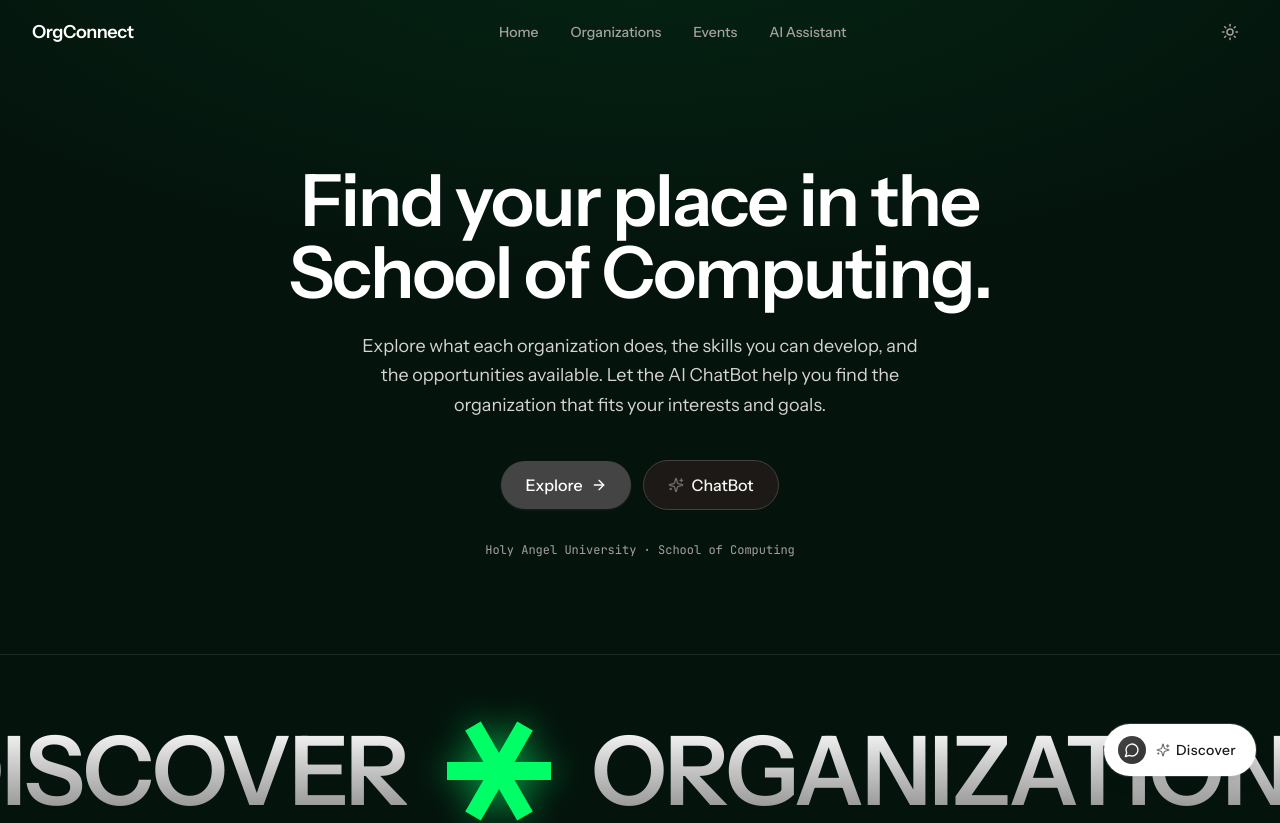
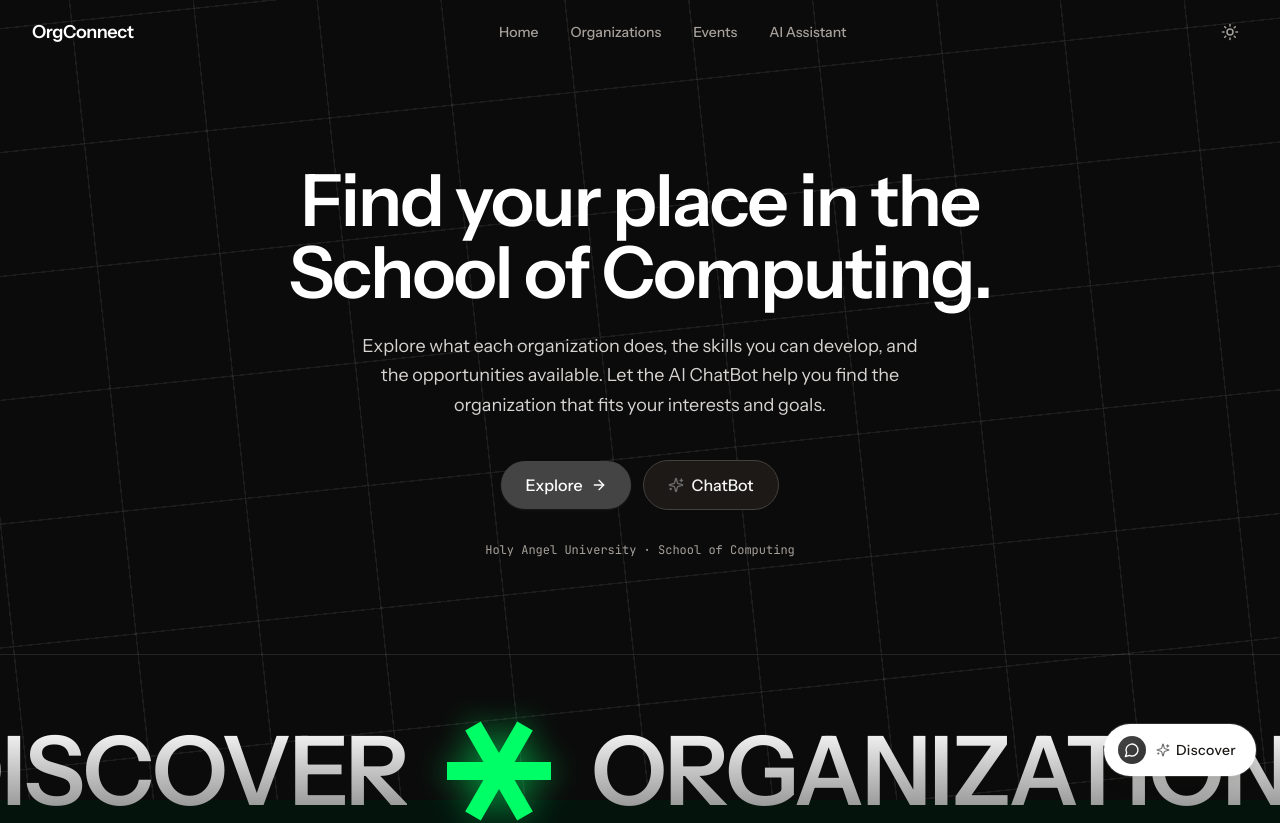
Before and after one commit to lowish/OrgConnect, a React (Vite) app: page / in a window 1280 px wide. Shown: the top 823 px of the page. Built offline with nearby package versions, Linux system fonts and the light colour scheme.

Commit message:
feat: change bg shap egrid

```diff
--- a/src/components/layout/Background.tsx
+++ b/src/components/layout/Background.tsx
@@ -1,21 +1,39 @@
 /**
- * The fixed, full-viewport base field behind the entire app — soft mint in
- * light mode, an emerald void in dark, with a faint top-glow for depth.
+ * The fixed, full-viewport base field behind the entire app: a static rotated
+ * square grid — hairline gray rules on an off-white canvas.
  *
- * The asterisk artwork itself is now section-scoped (see SectionArt.tsx): the
- * landscape plate fills the home hero, and portrait rails frame the content
- * sections. This layer is just the quiet ground they sit on. It never moves,
- * sits at -z-50, and is pointer-events-none.
+ * Drawn entirely in CSS (no images, no gradients, no animation). The grid plane
+ * is rotated a few degrees and over-sized so the tilt never exposes an edge.
+ * It never moves, sits at -z-50, and is pointer-events-none.
  */
+
+/** Cell pitch and hairline weight for the grid rules. */
+const CELL = "88px";
+const LINE = "1px";
+
+/** One set of rules per axis, drawn as hard 1px stops (not a gradient wash). */
+const grid = (stroke: string) =>
+  `repeating-linear-gradient(to right, ${stroke} 0 ${LINE}, transparent ${LINE} ${CELL}),` +
+  `repeating-linear-gradient(to bottom, ${stroke} 0 ${LINE}, transparent ${LINE} ${CELL})`;
+
 export function Background() {
   return (
     <div aria-hidden className="pointer-events-none fixed inset-0 -z-50 overflow-hidden">
-      <div className="absolute inset-0 bg-[#eef3ee] dark:bg-[#04140d]" />
+      <div className="absolute inset-0 bg-[#fafaf9] dark:bg-[#0b0b0b]" />
+
+      {/* Rotated grid plane, scaled past the viewport so corners stay covered. */}
       <div
-        className="absolute inset-0"
+        className="absolute inset-0 dark:hidden"
         style={{
-          background:
-            "radial-gradient(120% 80% at 50% -10%, rgba(0,255,102,0.07), transparent 55%)",
+          backgroundImage: grid("rgba(0,0,0,0.09)"),
+          transform: "rotate(-6deg) scale(1.4)",
+        }}
+      />
+      <div
+        className="absolute inset-0 hidden dark:block"
+        style={{
+          backgroundImage: grid("rgba(255,255,255,0.07)"),
+          transform: "rotate(-6deg) scale(1.4)",
         }}
       />
     </div>
```
